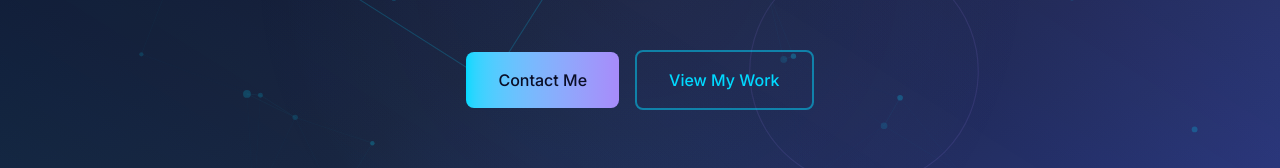
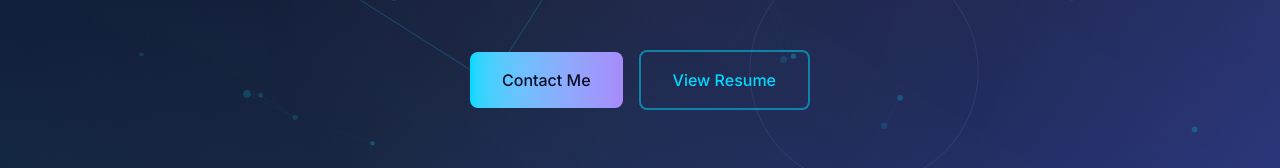
Before and after one commit to Weayabo/Weayabo.github.io, a React (Vite) app: page / in a window 1280 px wide. Shown: the part 433-601 px from the top of the page. Built offline with nearby package versions, Linux system fonts and the light colour scheme.

Commit message:
adding view resume button in hero-section

```diff
--- a/src/app/components/hero-section.tsx
+++ b/src/app/components/hero-section.tsx
@@ -1,6 +1,7 @@
 import { motion } from "motion/react";
 import { ArrowDown, Github, Linkedin, Mail } from "lucide-react";
 import { ParticleBackground } from "./particle-background";
+import Resume from "@/assets/pdf_CV/Remus_Kinilitan_CV.pdf";
 
 export function HeroSection() {
   const handleScrollToAbout = () => {
@@ -112,12 +113,14 @@ export function HeroSection() {
             </motion.a>
 
             <motion.a
-              href="#projects"
+              href={Resume}
+              target="_blank"
+              rel="noopener noreferrer"
               className="relative px-8 py-4 rounded-lg border-2 border-[#00D9FF]/50 text-[#00D9FF] hover:bg-[#00D9FF]/10 transition-all duration-300 group w-full sm:w-auto"
               whileHover={{ scale: 1.05, borderColor: "rgba(0, 217, 255, 1)" }}
               whileTap={{ scale: 0.95 }}
             >
-              <span className="relative font-medium">View My Work</span>
+              <span className="relative font-medium">View Resume</span>
               <div className="absolute inset-0 shadow-[0_0_20px_rgba(0,217,255,0.3)] opacity-0 group-hover:opacity-100 transition-opacity duration-300 rounded-lg" />
             </motion.a>
           </motion.div>
@@ -130,8 +133,16 @@ export function HeroSection() {
             transition={{ delay: 0.7, duration: 0.6 }}
           >
             {[
-              { icon: Github, href: "https://github.com/Weayabo", label: "GitHub" },
-              { icon: Linkedin, href: "https://www.linkedin.com/in/remus-zamora-507768374/", label: "LinkedIn" },
+              {
+                icon: Github,
+                href: "https://github.com/Weayabo",
+                label: "GitHub",
+              },
+              {
+                icon: Linkedin,
+                href: "https://www.linkedin.com/in/remus-zamora-507768374/",
+                label: "LinkedIn",
+              },
               { icon: Mail, href: "#contact", label: "Email" },
             ].map((social, index) => (
               <motion.a
--- /dev/null
+++ b/src/app/types/files.d.ts
@@ -0,0 +1 @@
+declare module '*.pdf';
```
Also changed, not shown: 2 other files (tests, documents, lock files or other folders).
